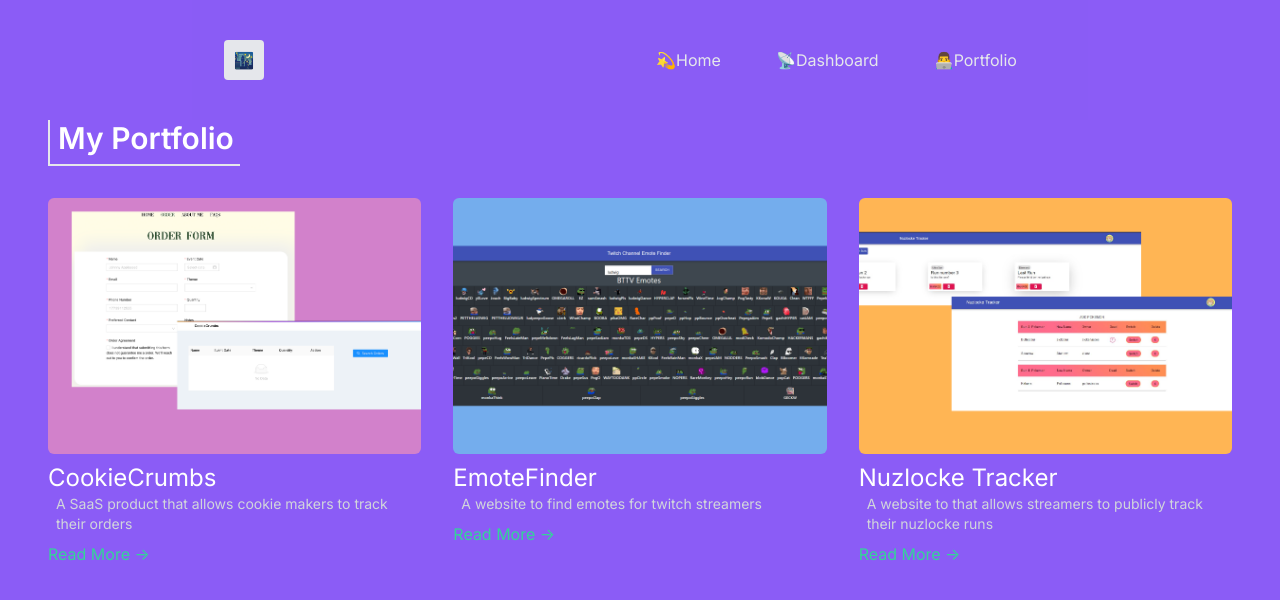
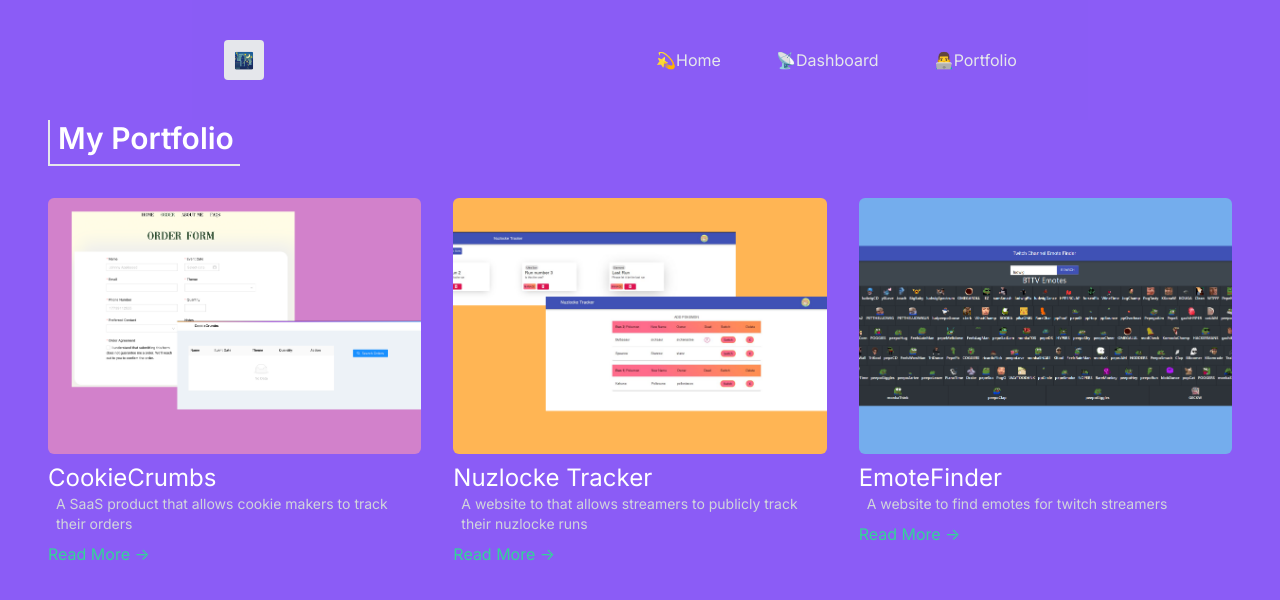
Before and after one commit to berbaroovez/cartols, a Next.js app: page /projects in a window 1280 px wide. Shown: the top 600 px of the page. Built offline with nearby package versions, Linux system fonts and the light colour scheme.

Commit message:
changed order of projects

```diff
--- a/pages/projects.js
+++ b/pages/projects.js
@@ -24,13 +24,7 @@ export default function Projects() {
             alt="A picture of my cookie crumbs project"
           />
 
-          <ProjectCard
-            title="EmoteFinder"
-            description="A website to find emotes for twitch streamers"
-            href="/p/EmoteFinder"
-            picture="/images/EmoteFinderCard.png"
-            alt="A picture of emotefinder.com project"
-          />
+
           <ProjectCard
             title="Nuzlocke Tracker"
             description="A website to that allows streamers to publicly track their nuzlocke runs"
@@ -38,6 +32,13 @@ export default function Projects() {
             picture="/images/NuzlockeTrackerCard.png"
             alt="A picture of a nuzlocke tracker"
           />
+             <ProjectCard
+            title="EmoteFinder"
+            description="A website to find emotes for twitch streamers"
+            href="/p/EmoteFinder"
+            picture="/images/EmoteFinderCard.png"
+            alt="A picture of emotefinder.com project"
+          />
         </div>
       </div>
     </Layout>
```
